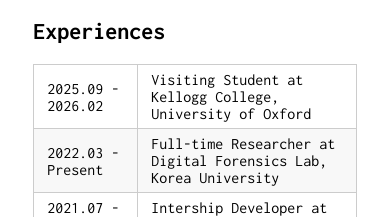
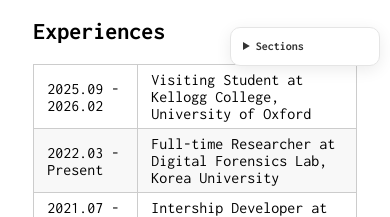
Before and after one commit to geun-yeong/geun-yeong.github.io, a Jekyll site: the page built from index.md, in a window 390 px wide. Shown: the part 824-1041 px from the top of the page. Built offline with Jekyll 4.4.1, drawn with Linux system fonts in a browser that asks for light colours; our own code applies the rules of GitHub Pages for plain Markdown files.

Commit message:
Add shortcuts

```diff
--- a/_sass/_style.scss
+++ b/_sass/_style.scss
@@ -158,3 +158,73 @@
 
 @import "typography";
 @import "tables";
+
+/* 섹션 이동 시 부드럽게 스크롤 */
+html {
+    scroll-behavior: smooth;
+}
+
+.content h2 {
+    scroll-margin-top: 24px;
+}
+
+.section-menu {
+    position: fixed;
+    right: 20px;
+    bottom: 20px;
+    z-index: 100;
+
+    width: 170px;
+    box-sizing: border-box;
+    padding: 12px 16px;
+
+    background: #fff;
+    border: 1px solid #e5e5e5;
+    border-radius: 10px;
+    box-shadow: 0 4px 16px rgba(0, 0, 0, 0.08);
+
+    font-size: 13px;
+    line-height: 1.4;
+}
+
+.section-menu summary {
+    cursor: pointer;
+    font-weight: bold;
+    color: #333;
+}
+
+.section-menu nav {
+    display: flex;
+    flex-direction: column;
+    gap: 6px;
+
+    margin-top: 10px;
+    max-height: 45vh;
+    overflow-y: auto;
+}
+
+.section-menu a {
+    display: block;
+    padding: 2px 0;
+}
+
+@media (max-width: 650px) {
+    .section-menu {
+        right: 10px;
+        bottom: 10px;
+        width: 150px;
+        padding: 10px 12px;
+        font-size: 12px;
+    }
+
+    .section-menu nav {
+        max-height: 30vh;
+    }
+}
+
+/* 사용자가 동작 줄이기를 설정한 경우 */
+@media (prefers-reduced-motion: reduce) {
+    html {
+        scroll-behavior: auto;
+    }
+}
--- a/index.md
+++ b/index.md
@@ -187,3 +187,20 @@
 - PhD, Korea University (2024 - Present)
 - MS, Korea University (2022 - 2024)
 - BE, University of Suwon (2016 - 2022)
+
+
+
+<details class="section-menu">
+  <summary>Sections</summary>
+  <nav aria-label="Shortcuts">
+    <a href="#about-me">About Me</a>
+    <a href="#experiences">Experiences</a>
+    <a href="#conference">Conference</a>
+    <a href="#journal">Journal</a>
+    <a href="#presentations">Presentations</a>
+    <a href="#other-activities">Other Activities</a>
+    <a href="#prizes-and-honors">Prizes and Honors</a>
+    <a href="#projects">Projects</a>
+    <a href="#education">Education</a>
+  </nav>
+</details>
```
